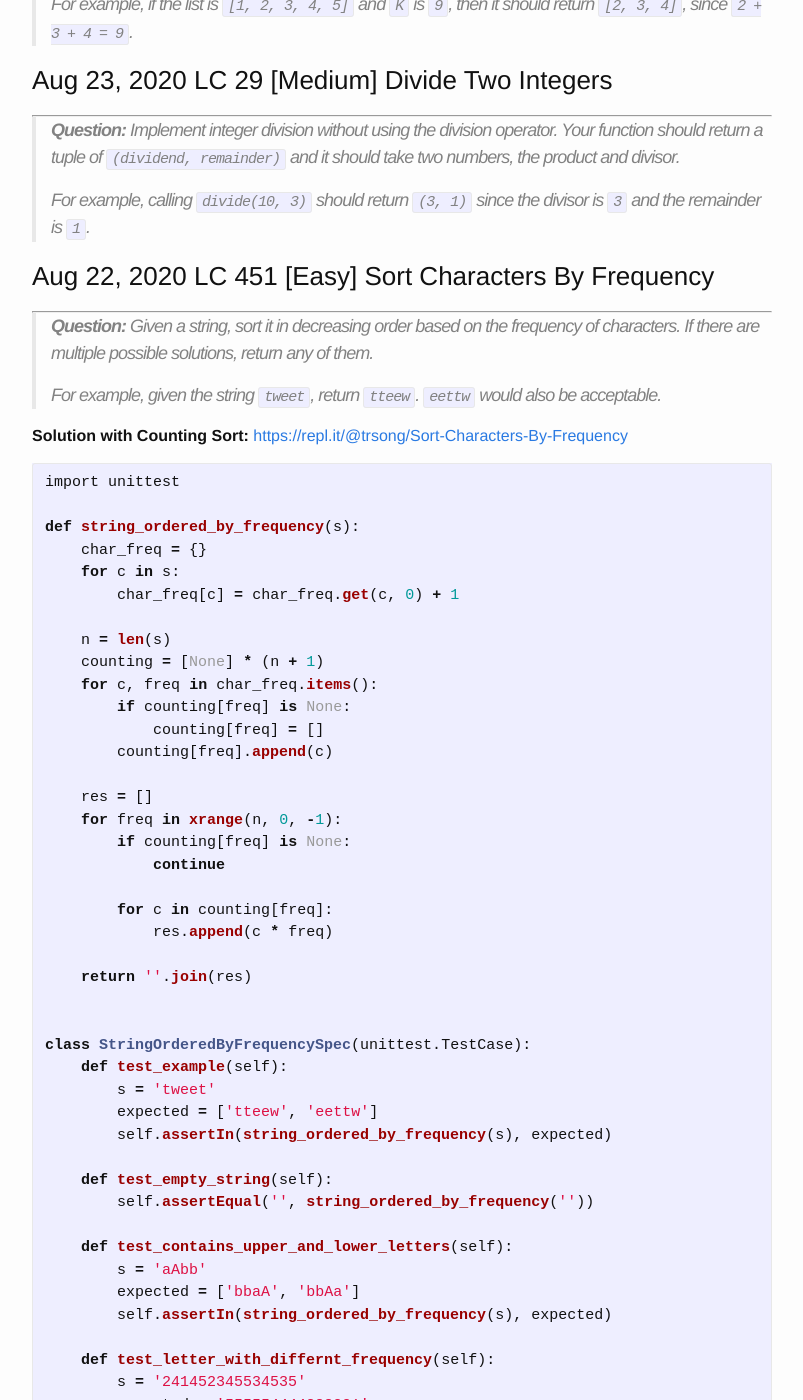
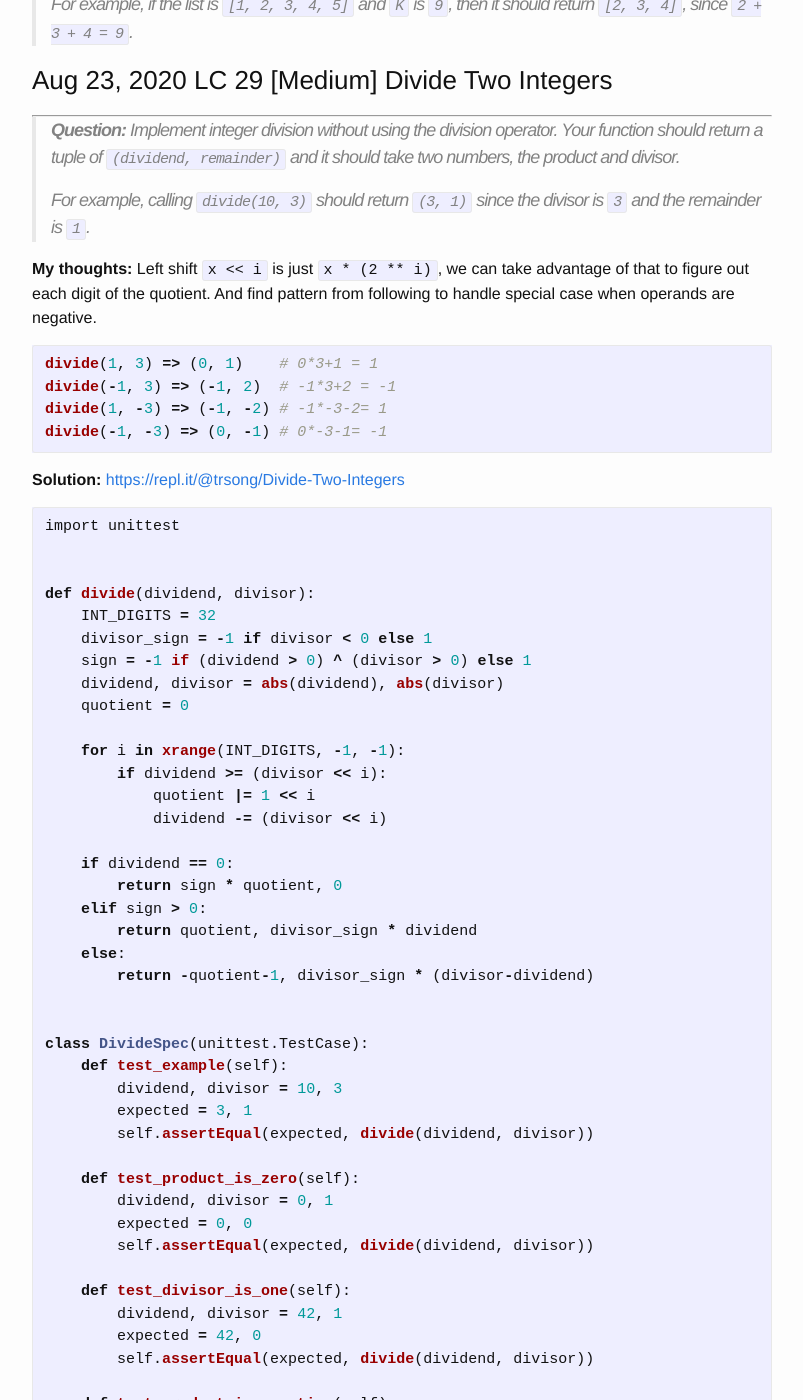
Before and after one commit to trsong/trsong.github.io, a Jekyll site: the page built from _posts/2020-08-01-DailyQuestionsAug.md, in a window 1280 px wide and 1400 px high, scrolled down 1210 px. Shown: the whole window, without its empty margins (238-1041 px from the left). Built offline with Jekyll 4.4.1, drawn with Linux system fonts in a browser that asks for light colours; some of the changed text lies outside the part shown.

Commit message:
Add Solution to Aug 23 Question

````diff
--- a/_posts/2020-08-01-DailyQuestionsAug.md
+++ b/_posts/2020-08-01-DailyQuestionsAug.md
@@ -30,6 +30,85 @@ categories: Python/Java
 > **Question:** Implement integer division without using the division operator. Your function should return a tuple of `(dividend, remainder)` and it should take two numbers, the product and divisor.
 >
 > For example, calling `divide(10, 3)` should return `(3, 1)` since the divisor is `3` and the remainder is `1`.
+
+**My thoughts:** Left shift `x << i` is just `x * (2 ** i)`, we can take advantage of that to figure out each digit of the quotient. And find pattern from following to handle special case when operands are negative.
+```py
+divide(1, 3) => (0, 1)    # 0*3+1 = 1
+divide(-1, 3) => (-1, 2)  # -1*3+2 = -1
+divide(1, -3) => (-1, -2) # -1*-3-2= 1
+divide(-1, -3) => (0, -1) # 0*-3-1= -1
+```
+
+**Solution:** [https://repl.it/@trsong/Divide-Two-Integers](https://repl.it/@trsong/Divide-Two-Integers)
+```py
+import unittest
+
+
+def divide(dividend, divisor):
+    INT_DIGITS = 32
+    divisor_sign = -1 if divisor < 0 else 1
+    sign = -1 if (dividend > 0) ^ (divisor > 0) else 1
+    dividend, divisor = abs(dividend), abs(divisor)
+    quotient = 0
+
+    for i in xrange(INT_DIGITS, -1, -1):
+        if dividend >= (divisor << i):
+            quotient |= 1 << i
+            dividend -= (divisor << i)
+
+    if dividend == 0:
+        return sign * quotient, 0
+    elif sign > 0:
+        return quotient, divisor_sign * dividend
+    else:
+        return -quotient-1, divisor_sign * (divisor-dividend)
+
+
+class DivideSpec(unittest.TestCase):
+    def test_example(self):
+        dividend, divisor = 10, 3
+        expected = 3, 1
+        self.assertEqual(expected, divide(dividend, divisor))
+
+    def test_product_is_zero(self):
+        dividend, divisor = 0, 1
+        expected = 0, 0
+        self.assertEqual(expected, divide(dividend, divisor))
+
+    def test_divisor_is_one(self):
+        dividend, divisor = 42, 1
+        expected = 42, 0
+        self.assertEqual(expected, divide(dividend, divisor))
+
+    def test_product_is_negative(self):
+        dividend, divisor = -17, 3
+        expected = -6, 1
+        self.assertEqual(expected, divide(dividend, divisor))
+
+    def test_divisor_is_negative(self):
+        dividend, divisor = 42, -5
+        expected = -9, -3
+        self.assertEqual(expected, divide(dividend, divisor))
+
+    def test_both_num_are_negative(self):
+        dividend, divisor = -42, -5
+        expected = 8, -2
+        self.assertEqual(expected, divide(dividend, divisor))
+
+    def test_product_is_divisible(self):
+        dividend, divisor = 42, 3
+        expected = 14, 0
+        self.assertEqual(expected, divide(dividend, divisor))
+
+    def test_product_is_divisible2(self):
+        dividend, divisor = 42, -3
+        expected = -14, 0
+        self.assertEqual(expected, divide(dividend, divisor))
+
+
+if __name__ == '__main__':
+    unittest.main(exit=False)
+```
 
 
 ### Aug 22, 2020 LC 451 \[Easy\] Sort Characters By Frequency
````
